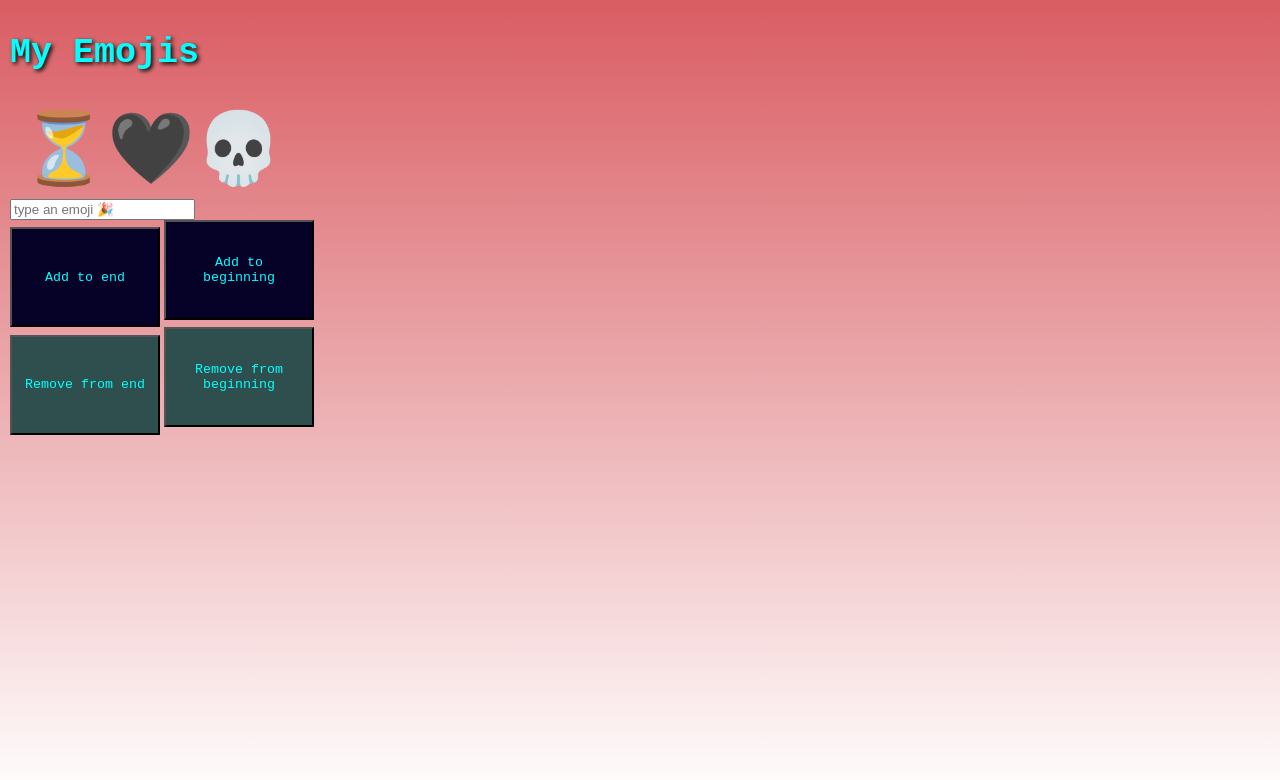
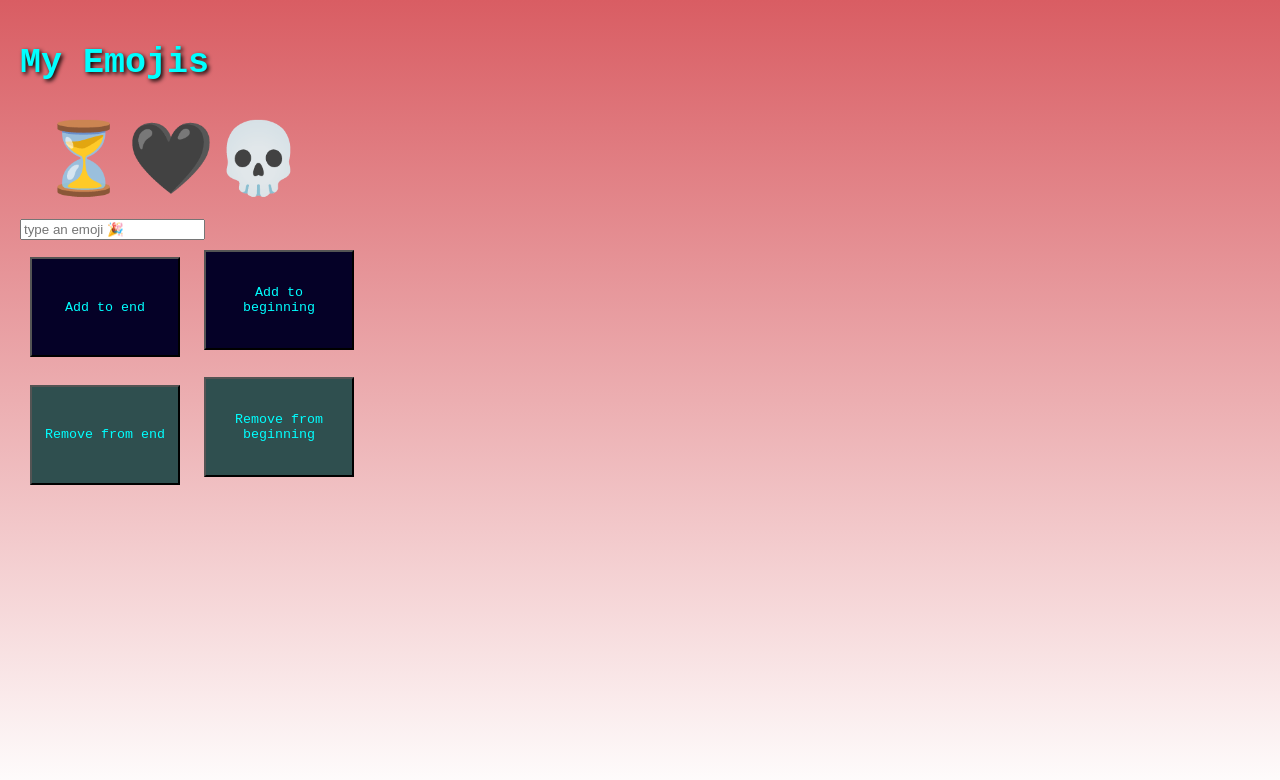
Before and after one commit to cvs181801/EmojiProject, a plain HTML site: page index.html in a window 1280 px wide. Drawn offline with Linux system fonts and the light colour scheme.

Commit message:
Update stylesheet.css

```diff
--- a/stylesheet.css
+++ b/stylesheet.css
@@ -6,7 +6,6 @@ body {
     margin: 10px;
     padding: 10px;
     background-image: linear-gradient(#d95d63, #FFF);
-    margin: 0 auto;
 }
 
 h1 {
@@ -24,7 +23,6 @@ h1 {
     font-family: "copperplate", 'Courier New', Courier, monospace;
     margin: 10px;
     padding: 10px;
-    margin: 0 auto;
 }
 
 #shift-btn,#pop-btn {
@@ -35,11 +33,12 @@ h1 {
     font-family: "copperplate", 'Courier New', Courier, monospace;
     margin: 10px;
     padding: 10px;
-    margin: 0 auto;
+
 }
 
 #emojiContainer {
     font-size: 70px;
+    margin: 10px;
     padding: 10px;
-    margin: 0 auto;
+
 }
```
